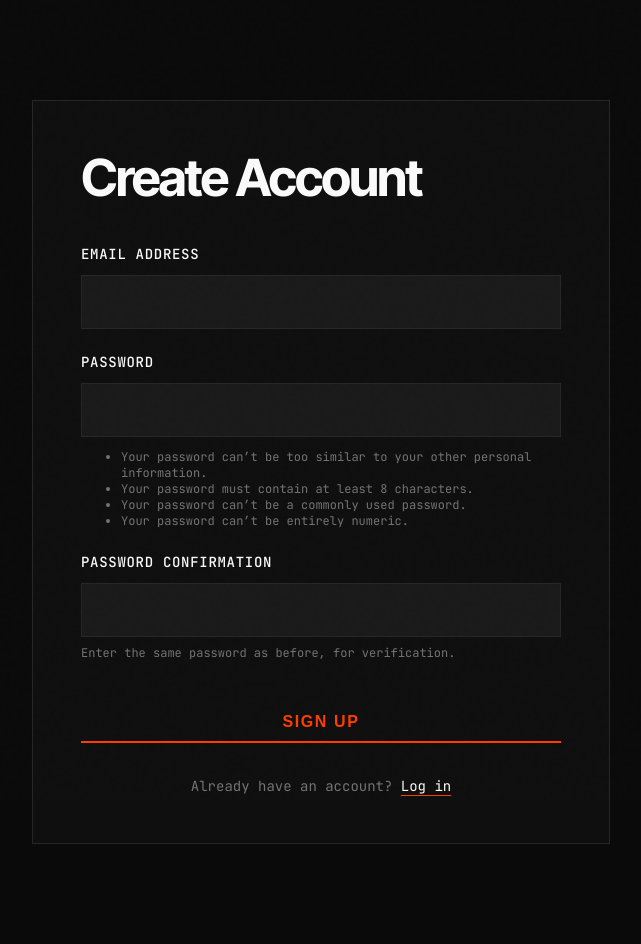
After one commit to AnyoneClown/FactFlow, a Django app: page /users/signup/ in a window 1280 px wide. The commit adds this page. Shown: the whole page, without its empty margins (319-960 px from the left). Run offline with Django 5.2, Linux system fonts and the light colour scheme; some web fonts are replaced.

Commit message:
feat: add signup logic

```diff
--- a/apps/accounts/forms.py
+++ b/apps/accounts/forms.py
@@ -7,3 +7,11 @@ class EmailAuthenticationForm(AuthenticationForm):
         label="Email",
         widget=forms.EmailInput(attrs={"autofocus": True}),
     )
+
+from django.contrib.auth.forms import UserCreationForm
+from .models import User
+
+class CustomUserCreationForm(UserCreationForm):
+    class Meta(UserCreationForm.Meta):
+        model = User
+        fields = ("email",)
--- /dev/null
+++ b/apps/accounts/urls.py
@@ -0,0 +1,18 @@
+from django.contrib.auth.views import LoginView, LogoutView
+from django.urls import path
+
+from .forms import EmailAuthenticationForm
+from .views import SignUpView
+
+urlpatterns = [
+    path(
+        "login/",
+        LoginView.as_view(
+            template_name="registration/login.html",
+            authentication_form=EmailAuthenticationForm,
+        ),
+        name="login",
+    ),
+    path("logout/", LogoutView.as_view(), name="logout"),
+    path("signup/", SignUpView.as_view(), name="signup"),
+]
--- /dev/null
+++ b/apps/accounts/views.py
@@ -0,0 +1,8 @@
+from django.urls import reverse_lazy
+from django.views.generic.edit import CreateView
+from .forms import CustomUserCreationForm
+
+class SignUpView(CreateView):
+    form_class = CustomUserCreationForm
+    success_url = reverse_lazy("login")
+    template_name = "registration/signup.html"
--- a/config/urls.py
+++ b/config/urls.py
@@ -1,21 +1,10 @@
 """Root URL configuration for FactFlow."""
 
 from django.contrib import admin
-from django.contrib.auth.views import LoginView, LogoutView
 from django.urls import include, path
 
-from apps.accounts.forms import EmailAuthenticationForm
-
 urlpatterns = [
-    path(
-        "login/",
-        LoginView.as_view(
-            template_name="registration/login.html",
-            authentication_form=EmailAuthenticationForm,
-        ),
-        name="login",
-    ),
-    path("logout/", LogoutView.as_view(), name="logout"),
+    path("users/", include("apps.accounts.urls")),
     path("crm/", include("apps.crm.urls")),
     path("admin/", admin.site.urls),
 ]
--- a/docker-compose.yml
+++ b/docker-compose.yml
@@ -17,7 +17,7 @@ services:
 
   web:
     build: .
-    command: python manage.py runserver 0.0.0.0:8000
+    command: sh -c "python manage.py migrate && python manage.py runserver 0.0.0.0:8000"
     volumes:
       - .:/app
     ports:
--- a/templates/base.html
+++ b/templates/base.html
@@ -40,7 +40,12 @@
         <div style="flex-grow: 1;"></div>
 
         <div class="nav-section" style="margin-bottom: 0;">
-          <a href="{% url 'logout' %}" style="border-top: 1px solid rgba(255,255,255,0.1);">Logout ({{ request.user.username }})</a>
+          <form method="post" action="{% url 'logout' %}" style="margin: 0; padding: 0;">
+            {% csrf_token %}
+            <button type="submit" style="background: none; border: none; border-top: 1px solid var(--border); color: var(--muted-foreground); text-decoration: none; padding: 12px 40px; display: block; font-family: var(--font-body); font-weight: 500; letter-spacing: -0.01em; width: 100%; text-align: left; cursor: pointer; transition: color 150ms cubic-bezier(0.25, 0, 0, 1); font-size: 1rem;" onmouseover="this.style.color='var(--foreground)'" onmouseout="this.style.color='var(--muted-foreground)'">
+              Logout ({{ request.user.email }})
+            </button>
+          </form>
         </div>
       </nav>
 
--- /dev/null
+++ b/templates/registration/signup.html
@@ -0,0 +1,46 @@
+{% extends 'base.html' %}
+
+{% block title %}Sign Up - FactFlow CRM{% endblock %}
+
+{% block auth_content %}
+<div class="auth-container">
+  <div class="auth-header">
+    <h2 class="display-font">Create Account</h2>
+  </div>
+
+  {% if form.errors %}
+    <ul class="messages">
+      <li class="error">Please correct the errors below.</li>
+      {% for field in form %}
+        {% for error in field.errors %}
+          <li class="error">{{ field.label }}: {{ error }}</li>
+        {% endfor %}
+      {% endfor %}
+      {% for error in form.non_field_errors %}
+        <li class="error">{{ error }}</li>
+      {% endfor %}
+    </ul>
+  {% endif %}
+
+  <form method="post" action="{% url 'signup' %}">
+    {% csrf_token %}
+    {% for field in form %}
+    <div class="form-group">
+      <label for="{{ field.id_for_label }}">{{ field.label }}</label>
+      <input type="{{ field.field.widget.input_type|default:'text' }}" name="{{ field.html_name }}" id="{{ field.id_for_label }}" class="form-control" {% if field.field.required %}required{% endif %}>
+      {% if field.help_text %}
+        <small style="color: var(--muted-foreground); font-family: var(--font-mono); font-size: 0.75rem; margin-top: 8px; display: block;">{{ field.help_text|safe }}</small>
+      {% endif %}
+    </div>
+    {% endfor %}
+    <button type="submit" class="btn" style="width: 100%; justify-content: center; margin-top: 16px;">Sign Up</button>
+  </form>
+
+  <div style="margin-top: 32px; text-align: center;">
+    <a href="{% url 'login' %}" style="color: var(--muted-foreground); text-decoration: none; font-family: var(--font-mono); font-size: 0.875rem; transition: color 150ms;">Already have an account? <span style="color: var(--foreground); text-decoration: underline; text-decoration-color: var(--accent);text-underline-offset: 4px;">Log in</span></a>
+  </div>
+</div>
+{% endblock %}
+
+{% block content %}
+{% endblock %}
```
Also changed, not shown: templates/registration/login.html (+9 -5 lines).
